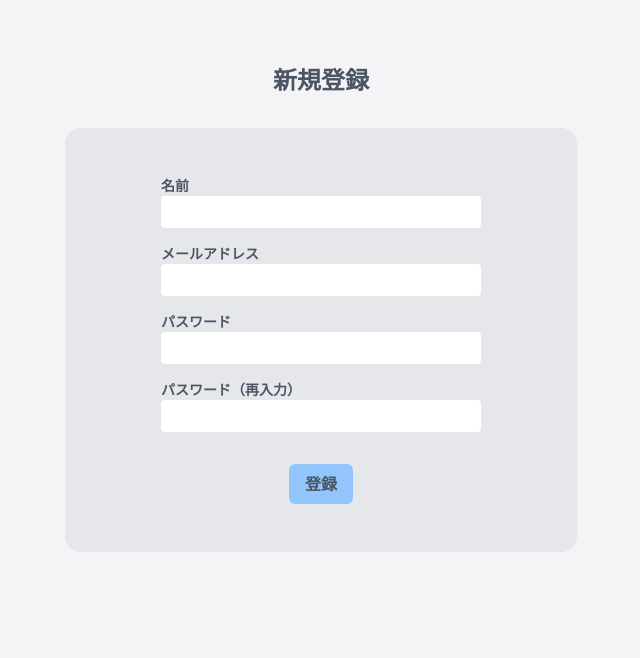
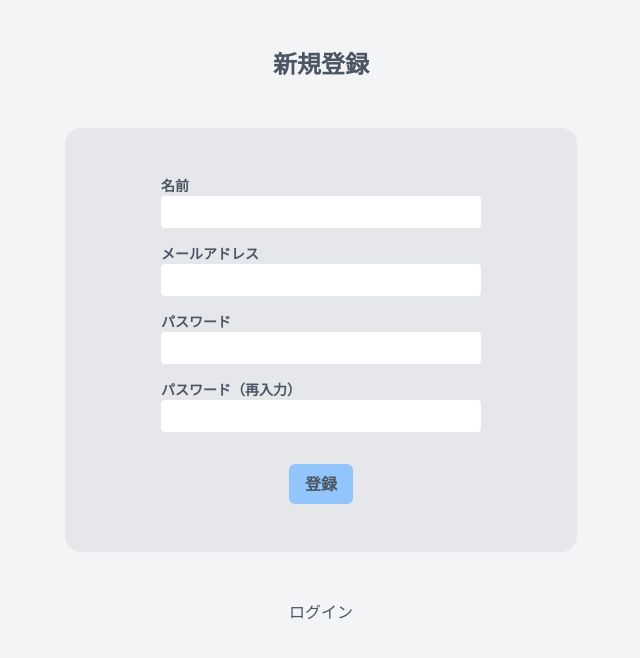
Before and after one commit to Ossamoon/techtrain-mission-book-review, a Next.js app: page /signup in a window 1280 px wide. Shown: the top 658 px of the page, without its empty margins (319-959 px from the left). Built offline with nearby package versions, Linux system fonts and the light colour scheme.

Commit message:
add link to login

```diff
--- a/pages/login.tsx
+++ b/pages/login.tsx
@@ -74,7 +74,7 @@ const Login: NextPage = () => {
         <link rel="icon" href="/favicon.ico" />
       </Head>
 
-      <div className="w-screen h-screen p-8 bg-gray-100">
+      <div className="w-screen h-screen p-12 bg-gray-100">
         {result.status === "failed" ? (
           <div className="px-4 py-2 rounded bg-red-300 text-gray-700 font-bold max-w-fit mx-auto">
             {result.message}
@@ -84,8 +84,8 @@ const Login: NextPage = () => {
             {result.message}
           </div>
         ) : null}
-        <div className="container max-w-lg mx-auto flex-cols">
-          <div className="text-center text-2xl text-gray-600 font-bold py-8">
+        <div className="container max-w-lg mx-auto flex-cols space-y-12">
+          <div className="text-center text-2xl text-gray-600 font-bold">
             ログイン
           </div>
           <form
--- a/pages/signup.tsx
+++ b/pages/signup.tsx
@@ -3,6 +3,7 @@ import type { SubmitHandler } from "react-hook-form";
 import type { UserCreateRequest } from "../lib/fetch";
 
 import Head from "next/head";
+import Link from "next/link";
 import { useState } from "react";
 import { useForm } from "react-hook-form";
 import { userCreate } from "../lib/fetch";
@@ -103,7 +104,7 @@ const Signup: NextPage = () => {
         <link rel="icon" href="/favicon.ico" />
       </Head>
 
-      <div className="w-screen h-screen p-8 bg-gray-100">
+      <div className="w-screen h-screen p-12 bg-gray-100">
         {result.status === "failed" ? (
           <div className="px-4 py-2 rounded bg-red-300 text-gray-700 font-bold max-w-fit mx-auto">
             {result.message}
@@ -114,8 +115,8 @@ const Signup: NextPage = () => {
           </div>
         ) : null}
 
-        <div className="container max-w-lg mx-auto flex-cols">
-          <div className="text-center text-2xl text-gray-600 font-bold py-8">
+        <div className="container max-w-lg mx-auto flex-cols space-y-12">
+          <div className="text-2xl text-gray-600 font-bold max-w-fit mx-auto">
             新規登録
           </div>
           <form
@@ -140,6 +141,13 @@ const Signup: NextPage = () => {
               className="cursor-pointer bg-blue-300 rounded-md px-4 py-2 text-gray-600 font-bold text-md block mx-auto"
             />
           </form>
+          <div className="max-w-fit mx-auto cursor-pointer">
+            <Link href="/login">
+              <a className="text-gray-600 hover:underline hover:text-gray-400">
+                ログイン
+              </a>
+            </Link>
+          </div>
         </div>
       </div>
     </>
```
